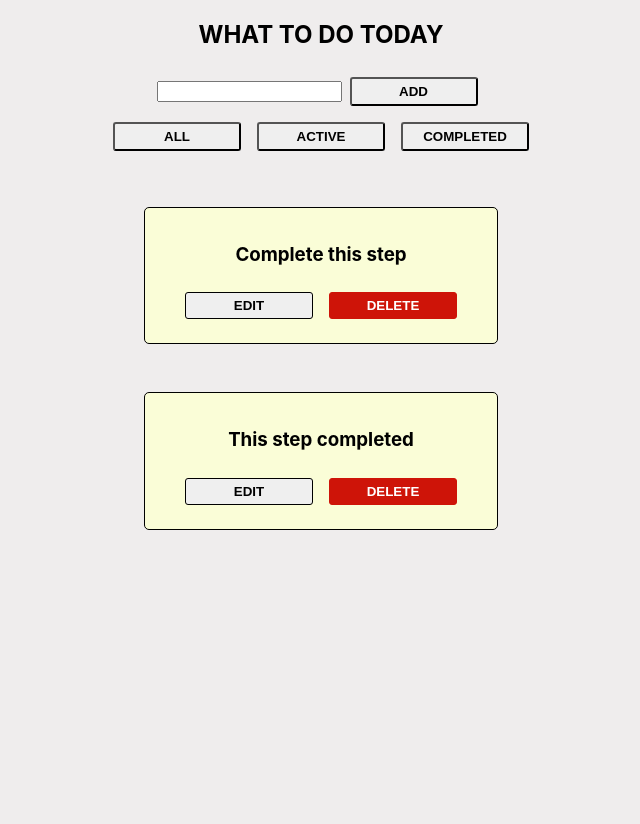
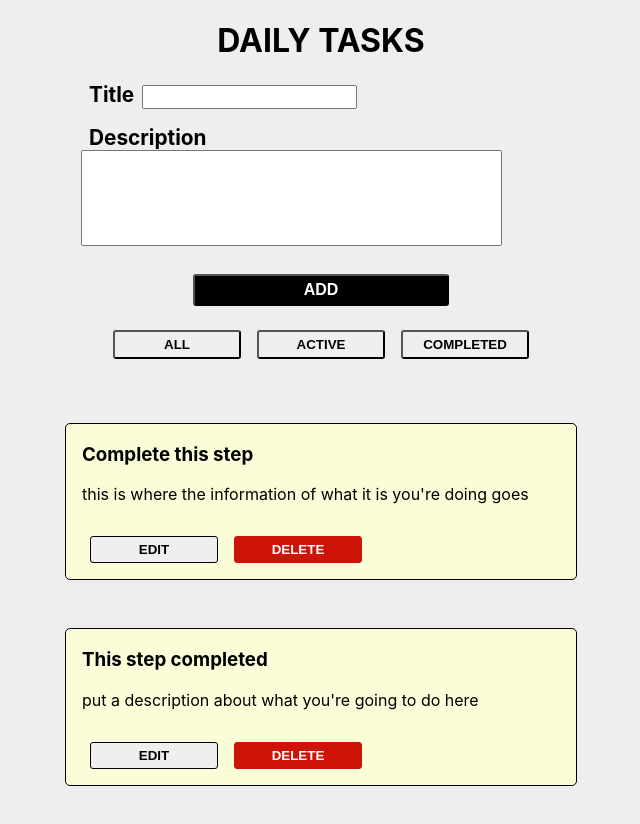
Before and after one commit to Tasups/Daily-Todo, a React (Create React App) app: page / in a window 1280 px wide. Shown: the top 824 px of the page, without its empty margins (319-959 px from the left). Before the commit the page ends 800 px from the top, so only its background shows below. Built offline with nearby package versions, Linux system fonts and the light colour scheme.

Commit message:
some style done and task.desc added with functional add working

```diff
--- a/src/App.css
+++ b/src/App.css
@@ -1,3 +1,4 @@
 .App {
-  text-align: center;
+  margin: auto;
+  width: 40%;
 }
--- a/src/App.js
+++ b/src/App.js
@@ -17,9 +17,9 @@ function App() {
     console.log(tasks[0]);
   }
 
-  const addTask = (name) => {
+  const addTask = (title, desc) => {
     const uniqueIdKey = "task-" + nanoid();
-    const newTask = { id: uniqueIdKey, name: name, completed: false, key: uniqueIdKey }
+    const newTask = { id: uniqueIdKey, title: title, desc: desc, completed: false, key: uniqueIdKey }
     setTasks([...tasks, newTask]);
   }
 
@@ -31,10 +31,13 @@ function App() {
 
   return (
     <div className="App">
+      <h1 style={{textAlign: "center"}}>DAILY TASKS</h1>
       <TodoInput addTasks={addTask}/>
+      <div style={{textAlign: "center"}}>
       <button>ALL</button>
       <button>ACTIVE</button>
       <button>COMPLETED</button>
+      </div>
       <TodoList
         tasks={tasks}
         toggleTaskCompleted={toggleTaskCompleted}
--- a/src/Todo.css
+++ b/src/Todo.css
@@ -1,17 +1,18 @@
 .todo-card {
+  text-align: left;
   background-color: #FAFDD7;
-  max-width: 20rem;
+  max-width: 30rem;
   border: black solid 1px;
   border-radius: 5px;
   margin: 3rem auto;
-  padding: 1rem;
+  padding: 0 1rem;
 }
 
 button {
   min-width: 8rem;
   font-weight: bold;
   padding: 5px;
-  margin: 0.5rem;
+  margin: 1rem 0.5rem;
   border-radius: 3px;
   cursor: pointer;
 }
--- a/src/Todo.js
+++ b/src/Todo.js
@@ -10,7 +10,8 @@ const Todo = ({ task, toggleTaskCompleted, deleteTask }) => {
 
   return (
     <div className="todo-card">
-      <h3>{task.name}</h3>
+      <h3>{task.title}</h3>
+      <p>{task.desc}</p>
       <button className="complete-btn">EDIT</button>
       <button onClick={handleDelete} className="delete-btn">DELETE</button>
     </div>
--- /dev/null
+++ b/src/TodoInput.css
@@ -0,0 +1,23 @@
+.input-div {
+  margin: 1rem;
+}
+
+.input-label {
+  font-weight: bold;
+  font-size: 1.3rem;
+  margin: 0.5rem;
+}
+
+.input-submit {
+  font-size: 1rem;
+  color: white;
+  background-color: black;
+  font-weight: bold;
+  height: 2rem;
+  width: 16rem;
+  margin: 0.5rem;
+}
+
+input, textarea {
+  font-size: 1rem;
+}
--- a/src/TodoInput.js
+++ b/src/TodoInput.js
@@ -1,36 +1,68 @@
 import React, { useState } from 'react';
+
+import './TodoInput.css';
 
 
 const TodoInput = ({ addTasks }) => {
 
-  const [name, setName] = useState("");
+  const [title, setTitle] = useState("");
+  const [desc, setDesc] = useState("");
 
-  const handleChange = (e) => {
-    setName(e.target.value);
+  const handleTitleChange = (e) => {
+    setTitle(e.target.value);
+  }
+
+  const handleDescChange = (e) => {
+    setDesc(e.target.value);
   }
 
   const handleSubmit = (e) => {
     e.preventDefault();
-    name.length > 0 && addTasks(name);
-    setName("");
+    title.length > 0 && desc.length > 0 && addTasks(title, desc);
+    setTitle("");
+    setDesc("");
   }
 
    return (
     <form onSubmit={handleSubmit}>
-      <h2>
-        <label htmlFor="new-todo-input">
-          WHAT TO DO TODAY
-        </label>
-      </h2>
+      <div className="input-div">
+        <label
+        className="input-label"
+        htmlFor="new-todo-title"
+      >
+        Title
+      </label>
       <input
-        id="new-todo-input"
+        id="new-todo-title"
         type="text"
-        name="text"
-        value={name}
+        title="text"
+        value={title}
         autoComplete="off"
-        onChange={handleChange}
+        onChange={handleTitleChange}
       />
-      <button type="submit">ADD</button>
+      </div>
+      <div className="input-div">
+        <label
+        className="input-label"
+        htmlFor="new-todo-desc"
+      >
+        Description
+      </label>
+      <textarea
+        style={{resize: "none"}}
+        cols={40}
+        rows={5}
+        id="new-todo-desc"
+        type="text"
+        desc="text"
+        value={desc}
+        autoComplete="off"
+        onChange={handleDescChange}
+      />
+      </div>
+      <div style={{textAlign: "center"}}>
+      <button className="input-submit" type="submit">ADD</button>
+      </div>
     </form>
   )
 }
--- a/src/task_data.js
+++ b/src/task_data.js
@@ -2,13 +2,15 @@ const DATA = [
   {
     id: 1,
     key: 1,
-    name: "Complete this step",
+    title: "Complete this step",
+    desc: "this is where the information of what it is you're doing goes",
     completed: false
   },
   {
     id: 2,
     key: 2,
-    name: "This step completed",
+    title: "This step completed",
+    desc: "put a description about what you're going to do here",
     completed: true
   }
 ];
```
